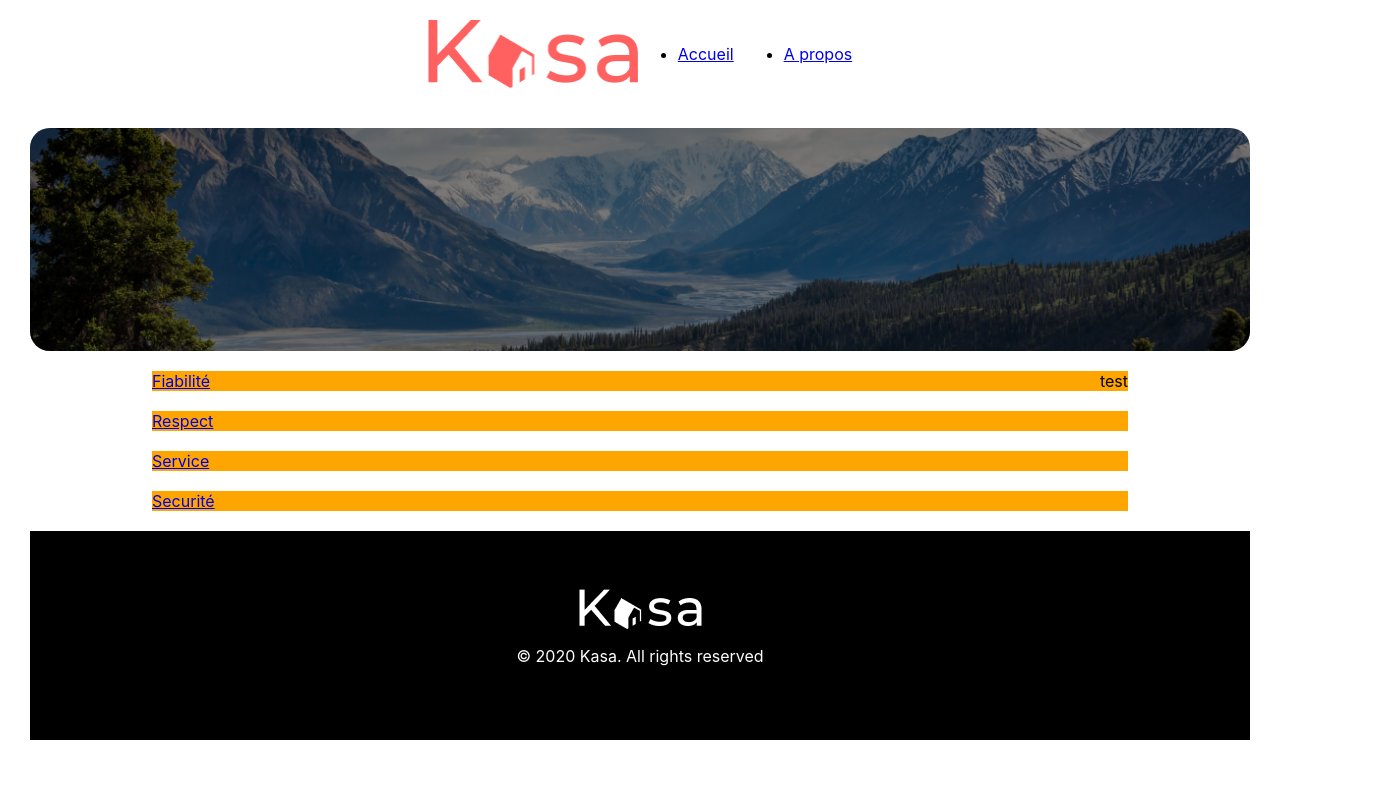
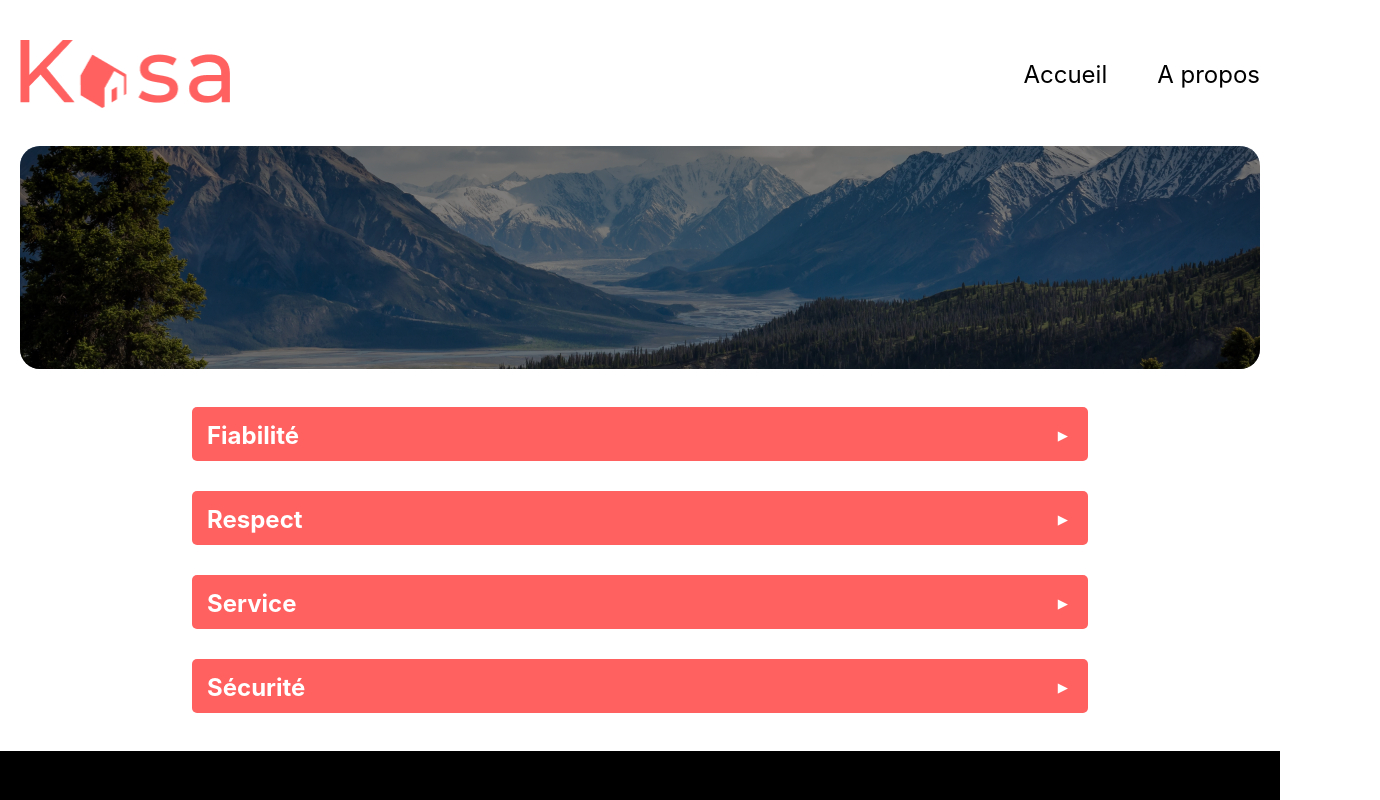
Before and after one commit to zero-mega/Kasa-Dev, a React (Create React App) app in the folder kasa/: page /about in a window 1280 px wide. Shown: the top 800 px of the page, 1380 px wide, since content can reach past the window. Built offline with nearby package versions, Linux system fonts and the light colour scheme.

Commit message:
create banner title fix display of banenr title in header fix collapse menu fix style

```diff
--- a/kasa/src/components/Banner.jsx
+++ b/kasa/src/components/Banner.jsx
@@ -1,10 +1,19 @@
 import React from 'react';
 import '../styles/banner.sass';
 
-function Banner({imageSrc, imageAlt}) {
-  return <div className='banner'>
+function Banner({imageSrc, imageAlt, title}) {
+  return(
+
+  <div className='banner'>
+
   <img src={imageSrc} alt={imageAlt} />
-  </div>;
+
+  {title && <div className='banner-title'>
+  <h1>{title}</h1>
+  </div>}
+
+  </div>
+  );
 }
 
 export default Banner;
--- a/kasa/src/components/CollapseMenu.jsx
+++ b/kasa/src/components/CollapseMenu.jsx
@@ -1,18 +1,81 @@
-import React from 'react';
+import React, { useState } from 'react';
 import '../styles/collapse.sass';
 
 function CollapseMenu() {
 
+  const [open, setOpen] = useState([false, false, false, false]);
+const handleToggle = (index) => {
+  const newOpen = [...open];
+  newOpen[index] = !newOpen[index];
+  setOpen(newOpen);
+};
+
   return (
 
     <div className="collapse-menu">
+<ul>
 
-      <ul>
-        <li><a href='/'>Fiabilité</a><span>test</span></li>
-        <li><a href='/about'>Respect</a></li>
-        <li><a href='/about'>Service</a></li>
-        <li><a href='/about'>Securité</a></li>
-        </ul>
+  <div className='collapse-container'>
+    <li>
+      <h2>Fiabilité</h2>
+      <button
+      type='button'
+      className='collapse-btn'
+      onClick={() => handleToggle(0)}>
+        {open[0] ? '▼' : '▶'}
+      </button>
+    </li>
+    <div className={`collapse-content ${open[0] ? "show" : "hidden"}`}>
+      <p>Les annonces postées sur Kasa garantissent une fiabilité totale. Les photos sont conformes aux logements, et toutes les informations sontrégulierment vérifiées par nos équipes.</p>
+    </div>
+    </div>
+
+    <div className='collapse-container'>
+    <li>
+      <h2>Respect</h2>
+      <button
+      type='button'
+      className='collapse-btn'
+      onClick={() => handleToggle(1)}>
+        {open[1] ? '▼' : '▶'}
+      </button>
+    </li>
+    <div className={`collapse-content ${open[1] ? "show" : "hidden"}`}>
+      <p>La bienveillance fait partie des valeurs fondatrices de Kasa. Tout comportement discriminatoire ou de perturbation du voisinage entraînera une exclusion de notre plateforme.</p>
+    </div>
+    </div>
+
+    <div className='collapse-container'>
+    <li>
+      <h2>Service</h2>
+      <button
+      type='button'
+      className='collapse-btn'
+      onClick={() => handleToggle(2)}>
+        {open[2] ? '▼' : '▶'}
+      </button>
+    </li>
+    <div className={`collapse-content ${open[2] ? "show" : "hidden"}`}>
+      <p>La qualité du service est au coeur de notre engagement chez Kasa.Nous veillons à ce que chaque interaction que ce soit avec nos hôtes ou nos locataire, soit empreinte de respect et de bienveillance</p>
+    </div>
+    </div>
+
+    <div className='collapse-container'>
+    <li>
+      <h2>Sécurité</h2>
+      <button
+      type='button'
+      className='collapse-btn'
+      onClick={() => handleToggle(3)}>
+        {open[3] ? '▼' : '▶'}
+      </button>
+    </li>
+    <div className={`collapse-content ${open[3] ? "show" : "hidden"}`}>
+      <p>La sécurité est la priorité de Kasa. Aussi bien pour nos hôtes que pour les voyageurs, chaque logement correspond aux criteres de sécurité etablis par nos services. En laissant une note aussi bien à l'hôte qu'au locataire, cela permet à nos équipes de verifier que les standards sont bien respectés. Nous organisons egalement des ateliers sur la securité domestique pour nos hôtes.</p>
+    </div>
+    </div>
+
+</ul>
     </div>
 
   );
--- a/kasa/src/components/Header.jsx
+++ b/kasa/src/components/Header.jsx
@@ -9,9 +9,10 @@ import { useLocation } from 'react-router-dom';
 function Header() {
 const location = useLocation();
 
+const isHome = location.pathname === '/';
 const bannerImage = location.pathname === '/about' ? aboutbanner : homebanner;
 const bannerAlt = location.pathname === '/about' ? 'About banner' : 'Home banner';
-
+const bannerTitle = isHome ? 'Chez vous, partout et ailleurs' : '';
   return (
   <>
   <header>
@@ -23,7 +24,7 @@ const bannerAlt = location.pathname === '/about' ? 'About banner' : 'Home banner
       </ul>
     </nav>
   </header>
-  <Banner imageSrc={bannerImage} imageAlt={bannerAlt}/>
+  <Banner imageSrc={bannerImage} imageAlt={bannerAlt} title={bannerTitle}/>
   </>
   );
 }
--- a/kasa/src/styles/banner.sass
+++ b/kasa/src/styles/banner.sass
@@ -1,12 +1,12 @@
 .banner
     height: 223px
     width: 100%
+    max-width: 1240px
     position: relative
     overflow: hidden
     margin: 0 20px
 
     img
-        position: absolute
         width: 100%
         height: 100%
         object-fit: cover
@@ -22,3 +22,12 @@
         border-radius: 20px
         background-color: rgba(#000, 0.5)
         z-index: 1
+
+    .banner-title
+        position: absolute
+        bottom: 40px
+        left: 22%
+        color: white
+        padding: 10px
+        font-size: 24px
+        z-index: 2
--- a/kasa/src/styles/card.sass
+++ b/kasa/src/styles/card.sass
@@ -1,5 +1,4 @@
 .card
-    width: 340px
     height: 340px
     position: relative
 
--- a/kasa/src/styles/collapse.sass
+++ b/kasa/src/styles/collapse.sass
@@ -1,18 +1,53 @@
 .collapse-menu
+    display: flex
+    flex-direction: column
+    justify-content: center
+    align-items: center
     width: 100%
     ul
         display: flex
         flex-direction: column
         justify-content: center
         align-items: center
-        gap: 20px
+        gap: 30px
         padding: 0
         margin: 0
         width: 100%
     li
         display: flex
         justify-content: space-between
-        justify-items: center
+        align-items: center
         list-style: none
-        background-color: orange
-        width: 80%
+        height: 54px
+        background-color: #FF6060
+        border-radius: 5px
+
+        width: 70%
+        h2
+            margin: 0
+            padding: 10px 0 8px 15px
+            color: white
+        button
+            border: none
+            background: none
+            cursor: pointer
+            color: white
+            padding: 11px 20px 9px 0
+
+.collapse-content
+    background-color: #f8f8f8
+    width: 70%
+    p
+        padding: 20px
+        margin: 0
+.collapse-container
+    display: flex
+    flex-direction: column
+    justify-content: center
+    align-items: center
+    width: 100%
+.hidden
+    display: none
+
+.show
+    display: block
--- a/kasa/src/styles/footer.sass
+++ b/kasa/src/styles/footer.sass
@@ -3,7 +3,7 @@ footer
     flex-direction: column
     justify-content: center
     align-items: center
-    width: 1220px
+    width: 100%
     height: 209px
     background-color: black
     p
--- a/kasa/src/styles/header.sass
+++ b/kasa/src/styles/header.sass
@@ -2,7 +2,9 @@ header
     display: flex
     justify-content: space-between
     align-items: center
-    padding: 20px
+    width: 100%
+    max-width: 1240px
+    padding: 40px 100px 0 100px
     ul
         display: flex
         justify-content: space-around
@@ -11,3 +13,10 @@ header
     img
         width: 210px
         height: 68px
+    nav
+        a
+            text-decoration: none
+            color: black
+            font-size: 24px
+        li
+            list-style: none
--- a/kasa/src/styles/main.sass
+++ b/kasa/src/styles/main.sass
@@ -2,22 +2,22 @@
     display: grid
     grid-template-columns: 1fr 1fr 1fr
     gap: 60px
-    padding: 20px
-    margin: 20px
+    padding: 46px 50px 43px 50px
+    margin: 0 100px
     background-color: #F6F6F6
     border-radius: 20px
-
-body
-    display: flex
-    justify-content: center
-    align-items: center
 
 #root
     display: flex
     flex-direction: column
     justify-content: center
     align-items: center
-    gap: 20px
+    gap: 38px
 
 main
+    display: flex
+    flex-direction: column
+    justify-content: center
+    align-items: center
     width: 100%
+    padding: 0 100px
```
